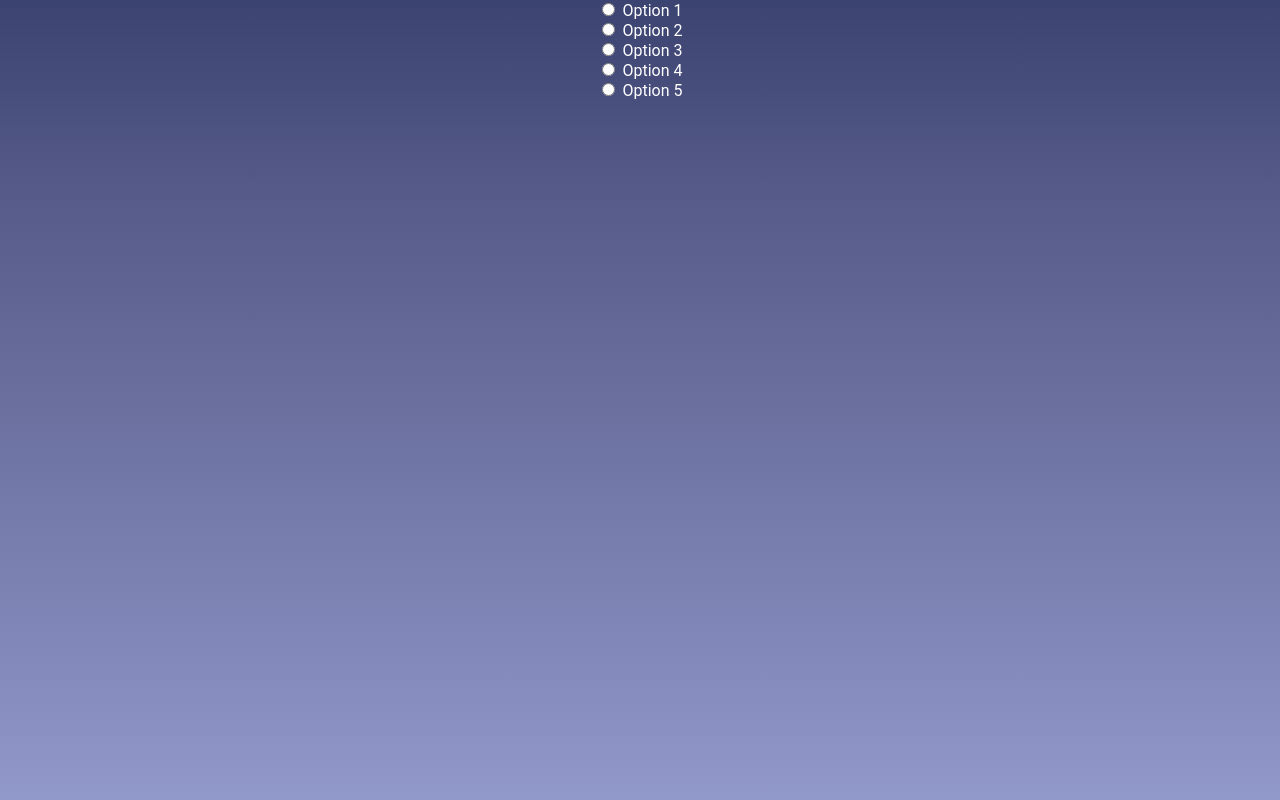
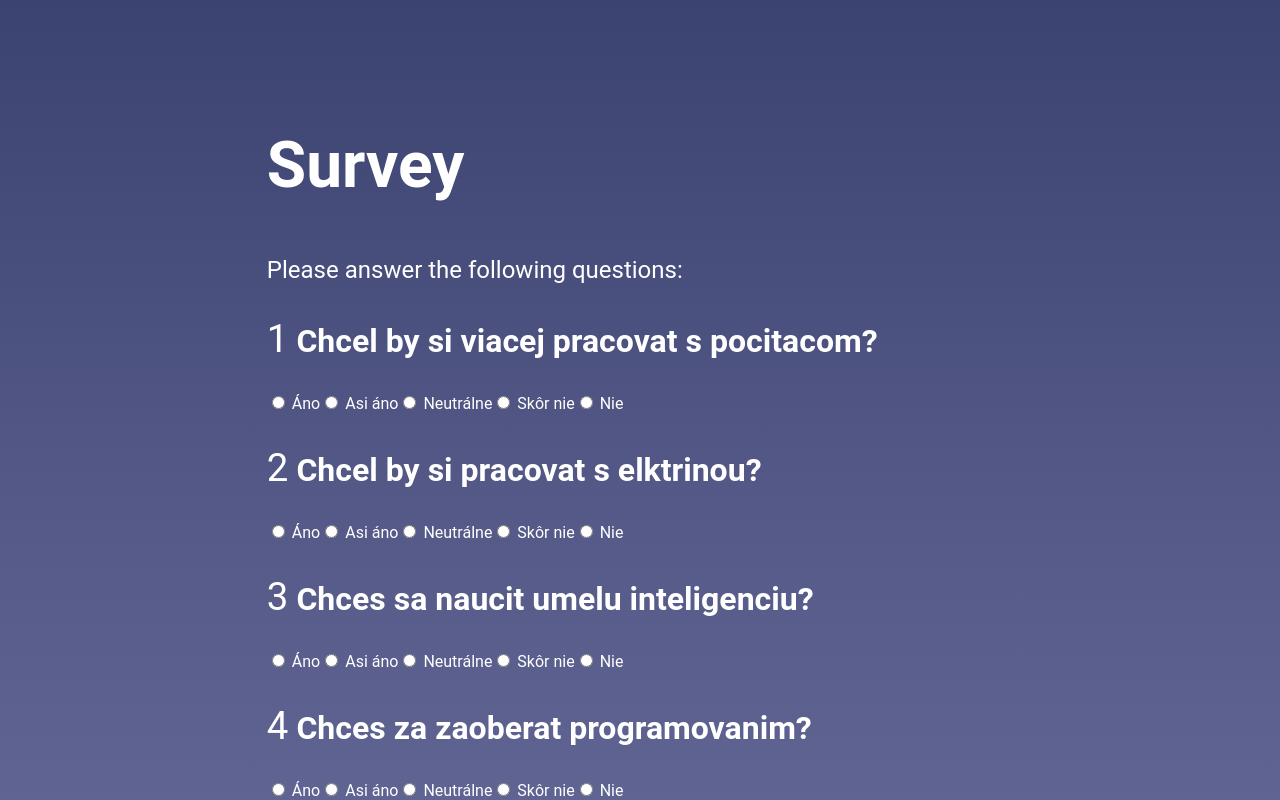
Before and after one commit to oravagamer/dotaznik, a Svelte app: page / in a window 1280 px wide. Shown: the top 800 px of the page. Built offline with nearby package versions, Linux system fonts and the light colour scheme.

Commit message:
Change survey

```diff
--- a/src/App.svelte
+++ b/src/App.svelte
@@ -1,5 +1,5 @@
 <script>
-  import Select from "./lib/Select.svelte";
+  import Select from "./lib/Survey.svelte";
 </script>
 
 <main>
--- a/src/lib/Select.svelte
+++ /dev/null
@@ -1,59 +0,0 @@
-<script>
-  import { selectedOption } from "../stores";
-
-  function handleChange(event) {
-    $selectedOption.set(event.target.value);
-  }
-</script>
-
-<form>
-  <label>
-    <input
-      type="radio"
-      name="option"
-      value="option1"
-      on:change={handleChange}
-    />
-    Option 1
-  </label>
-  <br />
-  <label>
-    <input
-      type="radio"
-      name="option"
-      value="option2"
-      on:change={handleChange}
-    />
-    Option 2
-  </label>
-  <br />
-  <label>
-    <input
-      type="radio"
-      name="option"
-      value="option3"
-      on:change={handleChange}
-    />
-    Option 3
-  </label>
-  <br />
-  <label>
-    <input
-      type="radio"
-      name="option"
-      value="option4"
-      on:change={handleChange}
-    />
-    Option 4
-  </label>
-  <br />
-  <label>
-    <input
-      type="radio"
-      name="option"
-      value="option5"
-      on:change={handleChange}
-    />
-    Option 5
-  </label>
-</form>
--- /dev/null
+++ b/src/lib/Survey.svelte
@@ -0,0 +1,55 @@
+<script>
+  import { questions, answers, responses } from "../stores";
+
+  // Create a function to update the store
+  function updateResponses(newResponses) {
+    responses.set(newResponses);
+    console.log(newResponses);
+  }
+
+  function submit() {
+    console.log($responses);
+  }
+
+  $: $responses = [...Array($questions.length).fill("")];
+  $: console.log($responses);
+</script>
+
+<form on:submit|preventDefault={submit}>
+  <h2>Survey</h2>
+  <p>Please answer the following questions:</p>
+
+  {#each $questions as q, i}
+    <h3><span>{i + 1}</span> {q}?</h3>
+    {#each $answers as a, y}
+      <label
+        ><input
+          type="radio"
+          name={`${i}${y}`}
+          bind:group={$responses[i]}
+          value={a}
+        />
+        {a}</label
+      >
+    {/each}
+  {/each}
+
+  <button type="submit">Submit</button>
+</form>
+
+<style>
+  span {
+    font-weight: lighter;
+    font-size: 1.2em;
+  }
+  h2 {
+    font-size: 4em;
+    margin-top: 2em;
+  }
+  h3 {
+    font-size: 2em;
+  }
+  p {
+    font-size: 1.5em;
+  }
+</style>
--- a/src/stores.js
+++ b/src/stores.js
@@ -1,3 +1,23 @@
 import { writable } from "svelte/store";
 
-export const selectedOption = writable(null);
+const questions = writable([
+  "Chcel by si viacej pracovat s pocitacom",
+  "Chcel by si pracovat s elktrinou",
+  "Chces sa naucit umelu inteligenciu",
+  "Chces za zaoberat programovanim",
+  "Chcel by si pracovat na Pocitacovych sietach",
+  "Chcel by si pracovat s nizkoprudovym",
+  "Chcel by si pracovat vysokoprudovym napetim",
+  "Chcel by si sa naucit robotiku",
+  "Chcel  by sa naucit 3D technologie",
+  "Chces pracovat s Elektronika",
+  "Chces pracovat s Elektrotechnikou",
+  "Chces sa naucit nemcinu ako druhy jazyk",
+  "Chces sa naucit graficky kreslit?",
+  "Chcel by si pracovat v programoch ADOBE",
+  "Chces sa naucit robit webovu stranku/aplikaciu",
+]);
+const answers = writable(["Áno", "Asi áno", "Neutrálne", "Skôr nie", "Nie"]);
+const responses = writable([]);
+
+export { questions, answers, responses };
```
